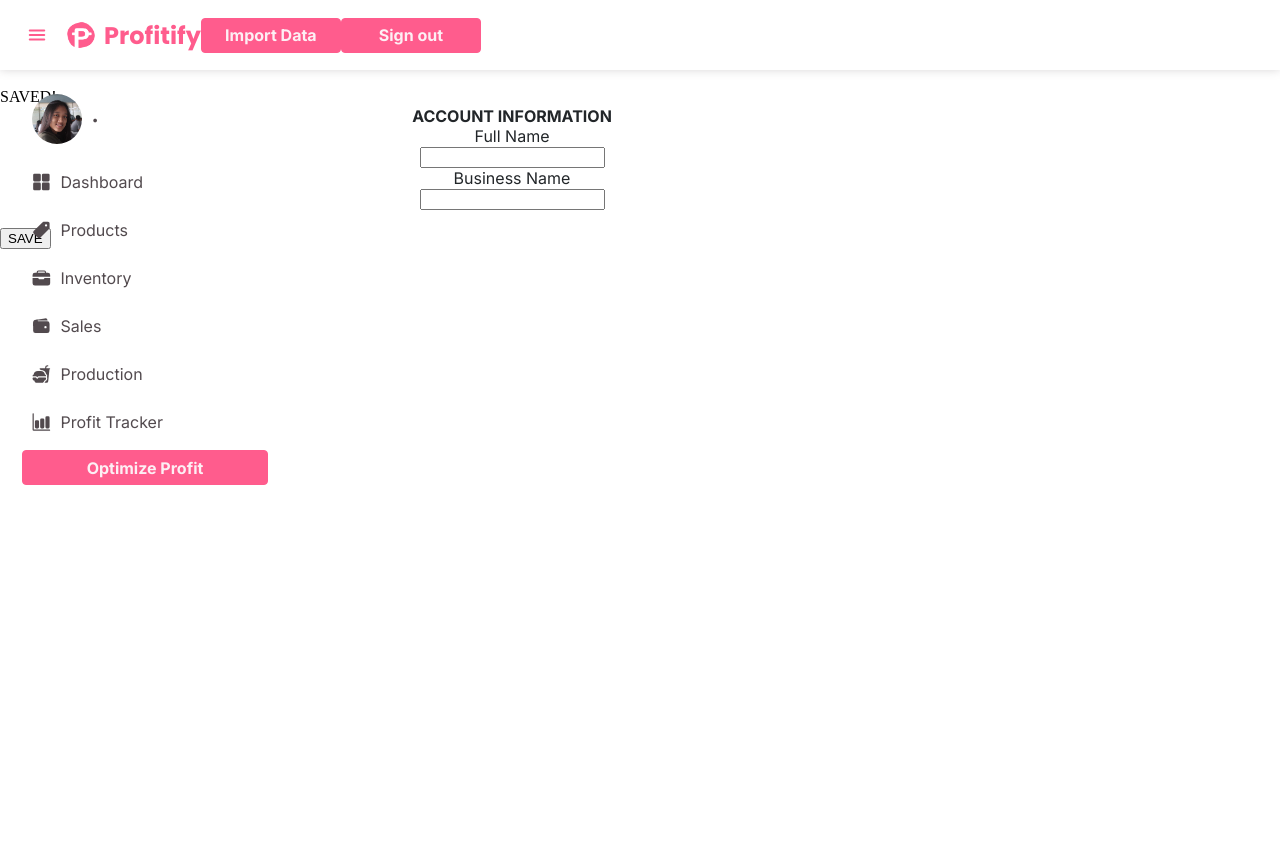
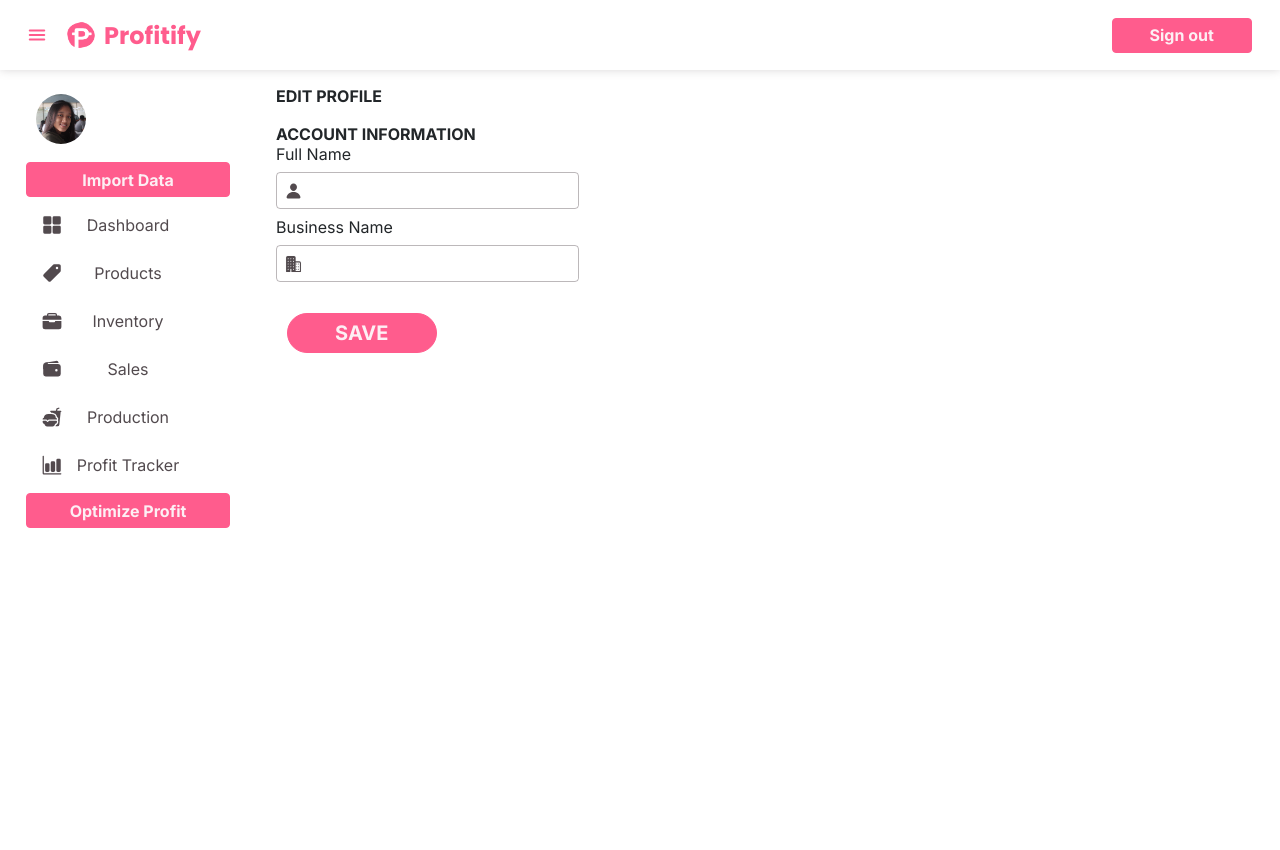
Before and after one commit to ProfitMaximizationTool/Profit-Maximization-Tool, a Django app: template ProfitMaximizationTool/profitmaximizer/templates/profile.html in a window 1280 px wide. Run offline with Django 4.2, Linux system fonts and the light colour scheme; the template is opened without the code that fills it, so the values that code supplies are empty; parts of the project's set-up code (start-up, migrations or seed data) failed here and were passed over.

Commit message:
Refined the UI, added UI for import data

```diff
--- a/ProfitMaximizationTool/profitmaximizer/static/css/main.css
+++ b/ProfitMaximizationTool/profitmaximizer/static/css/main.css
@@ -1,5 +1,4 @@
 /*Color Palette:
-#dff9fb
 #072227, #35858B, #4FBDBA, #DFF9FB, #FFFFFF
 */
 
@@ -194,7 +193,7 @@ body {
 
 
 .page-content {
-	position: relative;
+	/*position: relative;*/
 	float: right;
 	width: 80%;
 	height: 100%;
@@ -210,6 +209,7 @@ body {
 	position: relative;
 	padding-top: 20px;
 }
+
 
 .box-with-shadow {
 	display: inline-block;
--- a/ProfitMaximizationTool/profitmaximizer/static/css/style.css
+++ b/ProfitMaximizationTool/profitmaximizer/static/css/style.css
@@ -22,6 +24,13 @@
     display: flex;
     justify-content: center;
     align-items: center;
+}
+
+#base {
+    background-color: white;
+    width: 100%;
+    height: 100%;
+    overflow-x: hidden;
 }
 
 /* Main box that contains title, app description, etc. */
@@ -49,21 +60,64 @@
     font-weight: 700;
     text-align: center;
 }
-
+/* Profitify */
 .description {
     font-family: 'Inter', sans-serif;
     font-size: var(--small);
     text-align: center;
 }
 
+.default-font {
+    font-family: var(--default-font);
+}
+
+.xsmall-font {
+    font-size: var(--xsmall);
+}
+
+.small-font {
+    font-size: var(--small);
+}
+
+.medium-font {
+    font-size: var(--medium);
+}
+
+.large-font {
+    font-size: var(--large);
+}
+
+.xlarge-font {
+    font-size: var(--xlarge);
+}
+
+.light-font {
+    color: var(--light);
+}
+
+.dark-font {
+    color: var(--dark);
+}
+
 .white {
     color: white;
 }
+
+.bold {
+    font-weight: 700;
+}
+
+.regular {
+    font-weight: 400;
+}
+
 
 /* Sign up and sign in buttons grouped */
 #signin-signup {
     text-align: center;
 }
+
+/* Buttons */
 
 .medium-btn {
     margin-top: 5px;
@@ -175,6 +204,14 @@
     font-size: var(--xlarge);
     color: var(--primary);
     margin-top: 40px;
+}
+
+.form-icon {
+    color: var(--dark);
+    float: left;
+    font-size: 18px;
+    margin-right: 10px;
+    margin-left: 8px;
 }
 
 .input-box {
@@ -209,10 +246,62 @@
     transform: translate(-2px)
 }
 
-.submit:hover {
-    background-color: var(--primary);
-    color: white;
-    border-color: var(--primary);
+.import {
+/*    width: 350px;
+    height: 460px;*/
+    border-radius: 18px;
+    background-color: white;
+    padding: 40px;
+    z-index: 1;
+    box-shadow: 0px 0px 10px #6b6e70;
+}
+
+.overlay {
+    position: absolute;
+    display: none;
+    top: 50%;
+    left: 50%;
+    transform: translate(-50%, -50%);
+}
+
+.close {
+    color: var(--dark);
+    font-family: 'Poppins', sans-serif;
+    font-weight: 800;
+    font-size: var(--small);
+    border: none;
+    border-radius: 3px;
+    background-color: transparent;
+    float: right;
+}
+
+.close:hover {
+    background-color: var(--light);
+    cursor: pointer;
+}
+
+
+/* Texts */
+
+.text {
+    font-size: var(--small);
+    font-family: 'Inter', sans-serif;
+    color: #222629;
+    display: block;
+    position: relative;
+    margin-left: 20px;
+}
+
+.centered-text {
+    text-align: center;
+}
+
+.left-text {
+    text-align: left;
+}
+
+.right-text {
+    text-align: right;
 }
 
 .small-text {
@@ -222,17 +311,7 @@
     text-align: center;
 }
 
-.bottom {
-    bottom: 20px;
-}
-
-.form-icon {
-    color: var(--dark);
-    float: left;
-    font-size: 18px;
-    margin-right: 10px;
-    margin-left: 8px;
-}
+/* General links */
 
 a {
     text-align: center;
@@ -248,19 +327,7 @@ a:hover {
     color: #524A4E;
 }
 
-.error-container {
-    color: red;
-    padding-top: 2px;
-    padding-bottom: 2px;
-    text-align: center;
-    font-family: 'Inter', sans-serif;
-    font-size: var(--xsmall);
-    display:  none;
-}
-
-#base {
-    background-color: white;
-}
+/* Navigation Bar */
 
 .nav-bar {
     background-color: white;
@@ -311,22 +378,14 @@ a:hover {
     margin-right: 10px;
     margin-left: 8px;
     display: inline-block;
+    user-select: none;
 }
 
 .nav-icon:hover {
     background-color: var(--light);
 }
 
-.form-container {
-    width: 140px;
-}
-
-.text {
-    font-size: var(--small);
-    font-family: 'Inter', sans-serif;
-    color: #222629;
-    text-align: center;
-}
+/* Main container - contains sidebar and page-content*/
 
 .main-container {
 	left: 0px;
@@ -337,20 +396,46 @@ a:hover {
 	display: block;
 }
 
+/* Sidebar */
+
 .sidebar {
 	left: 0%;
 	position: fixed;
-	width: 290px;
+    width: 20%;
 	height: 100%;
-	transition: all .1s linear;
+	transition: all .2s linear;
 	overflow-y: auto;
     display: flex;
     justify-content: center;
 }
 
 .sidebar-inner {
+    position: relative;
     text-align: center;
-    width: 85%;
+    width: 80%;
+    margin: 0 auto;
+}
+
+.sidebar-tab {
+    width: 100%;
+    height: 40px;
+    border-radius: 4px;
+    display: flex;
+    align-items: center;
+    justify-content: center;
+    margin-top: 8px;
+    margin-bottom: 8px;
+}
+
+.sidebar-tab:hover {
+    background-color: var(--light);
+}
+
+.sidebar-icon {
+    color: var(--dark);
+    font-size: var(--medium);
+    margin-right: 10px;
+    margin-left: 10px;
 }
 
 .account-info {
@@ -372,35 +457,8 @@ a:hover {
     margin-bottom: 8px;
 }
 
-.sidebar-tab {
-    width: 100%;
-    height: 40px;
-    border-radius: 4px;
-    display: flex;
-    align-items: center;
-    justify-content: center;
-    margin-top: 8px;
-    margin-bottom: 8px;
-}
-
-.page-name {
-    color: var(--dark);
-    font-family: 'Inter', sans-serif;
-    display: inline;
-    width: 90%;
-    text-align: left;
-}
-
 .profile:hover {
     background-color: var(--light);
-}
-
-.sidebar-tab:hover {
-    background-color: var(--light);
-}
-
-.page-link:hover {
-    text-decoration: none;
 }
 
 .profile-photo {
@@ -410,29 +468,113 @@ a:hover {
     margin: 10px;
 }
 
-.sidebar-icon {
+.page-name {
     color: var(--dark);
-    font-size: var(--medium);
-    margin-right: 10px;
-    margin-left: 10px;
+    font-family: 'Inter', sans-serif;
+    display: inline;
+    width: 90%;
 }
 
-.outline {
-    display: hidden;
+.page-link:hover {
+    text-decoration: none;
 }
 
-.small-font {
-    font-size: var(--small);
+
+/* Page content */
+
+.page-content {
+    position: relative;
+    float: right;
+    width: 80%;
+    height: 100%;
+    transition: all .2s linear;
 }
 
-.xsmall-font {
-    font-size: var(--xsmall);
+
+/* Positions (note: parent container's position must be relative)*/
+.top {
+    position: absolute;
+    top: 3%;
 }
 
-.bold {
-    font-weight: 700;
+.bottom {
+    position: absolute;
+    bottom: 20px;
 }
 
-.regular {
-    font-weight: 400;
+.left {
+    position: absolute;
+    left: 3%;
 }
+
+.right {
+    position: absolute;
+    right: 3%;
+}
+
+/* Element sizes */
+.full-width {
+    width: 100%;
+}
+
+.wide-width {
+    width: 80%;
+}
+
+.half-width {
+    width: 50%;
+}
+
+.half-height {
+    height: 50%;
+}
+
+
+.input-width {
+    width: 30%;
+}
+
+.btn-width {
+    width: 140px;
+}
+
+/* prompts */
+.prompt {
+    display: none;
+    text-align: center;
+    border-radius: 5px;
+    color: var(--dark);
+    font-size: var(--xsmall);
+    font-family: var(--default-font);
+}
+
+.success {
+    background-color: #DFF9FB;
+}
+
+.error {
+    background-color: var(--light);
+}
+
+/* Improve these: */
+
+table {
+    border: 1px solid red;
+    width: 100%;
+    height: 80%;
+}
+
+.table-btn {
+    border: 1px solid red;
+    cursor: pointer;
+    text-align: center;
+}
+
+.table-btn:hover {
+    background-color: var(--light);
+}
+
+.file-upload {
+    display: none;
+    z-index: 100;
+}
--- a/ProfitMaximizationTool/profitmaximizer/static/js/dashboard.js
+++ b/ProfitMaximizationTool/profitmaximizer/static/js/dashboard.js
@@ -4,6 +4,13 @@ function openimportfile(){
 
 function closeimportfile(){
 	document.getElementById("import-overlay").style.display = "none";
+}
+
+function closeErrorContainers(){
+    var errorContainers = document.getElementsByClassName("error");
+    for (var i = 0; i < errorContainers.length; i++){
+        errorContainers[i].style.display = "none";
+    }
 }
 
 document.getElementById("sidebar-container").style.left = "0%";
@@ -39,3 +46,11 @@ document.getElementById("close-import").addEventListener("click", function(event
     closeimportfile();
     closeErrorContainers();
 });
+
+
+Array.prototype.slice.call(document.getElementsByClassName("table-btn")).forEach(function(element){
+	element.addEventListener("click", function(event){
+		event.preventDefault();
+		document.getElementById(element.id + "-container").click();
+	});
+});
--- a/ProfitMaximizationTool/profitmaximizer/static/js/index.js
+++ b/ProfitMaximizationTool/profitmaximizer/static/js/index.js
@@ -15,7 +15,7 @@ function closesignin(){
 }
 
 function closeErrorContainers(){
-    var errorContainers = document.getElementsByClassName("error-container");
+    var errorContainers = document.getElementsByClassName("error");
     for (var i = 0; i < errorContainers.length; i++){
         errorContainers[i].style.display = "none";
     }
--- a/ProfitMaximizationTool/profitmaximizer/templates/base.html
+++ b/ProfitMaximizationTool/profitmaximizer/templates/base.html
@@ -16,10 +16,10 @@
 
 <body id="base">
 
-    <div class="import overlay" id="import-overlay">
+<!--     <div class="import overlay half-width half-height" id="import-overlay">
         {% block import %}
         <button class="close" id="close-import"><b>&#10005</b></button>
-        <div class="error-container" id="file-extension-error">Inventory database in csv file format</div>
+        <div class="error prompt" id="file-extension-error">Inventory database in csv file format</div>
         <form action=/dashboard/ method="POST" enctype="multipart/form-data" class="form-horizontal">
             {% csrf_token %}
             <div class="form-group">
@@ -30,10 +30,11 @@
             </div>
             <div class="form-group">
                 <div>
-            <input type="submit" class="dark-btn btn-font btn left" value="Upload" name="import-inv-btn" ></div>
+                    <input type="submit" class="dark-btn btn-font btn left" value="Upload" name="import-inv-btn" >
+                </div>
             </div>
         </form>
-        <div class="error-container" id="file-extension-error1">Products database must be in csv format</div>
+        <div class="error prompt" id="file-extension-error1">Products database must be in csv format</div>
         <form action=/dashboard/ method="POST" enctype="multipart/form-data" class="form-horizontal">
             {% csrf_token %}
             <div class="form-group">
@@ -49,22 +50,55 @@
             </div>
             </form>
         {% endblock %}
+    </div> -->
+
+    <div class="import overlay half-width half-height" id="import-overlay">
+        <div class="centered-text dark-font xlarge-font bold text">
+            IMPORT DATA
+        </div>
+        <button class="close" id="close-import"><b>&#10005</b></button>
+
+        <table>
+            <form action=/dashboard/ method="POST" enctype="multipart/form-data">
+            {% csrf_token %}
+                <input type="file" name="products-table" class="file-upload" id="products-file-container">
+                <input type="file" name="inventory-table" class="file-upload" id="inventory-file-container">
+                <input type="file" name="sales-table" class="file-upload" id="sales-file-container">
+                <input type="file" name="production-data" class="file-upload" id="production-file-container">
+                <tr>
+                    <td class="table-btn" id="products-file">
+                        IMPORT PRODUCTS TABLE
+                    </td>
+                    <td class="table-btn" id="inventory-file">
+                        IMPORT INVENTORY TABLE
+                    </td>
+                </tr>
+                <tr>
+                    <td class="table-btn" id="sales-file">
+                        IMPORT SALES TABLE
+                    </td>
+                    <td class="table-btn" id="production-file">
+
+                        IMPORT PRODUCTION TABLE
+                    </td>
+                </tr>
+                <input type="submit" class="fill dynamic-btn btn bottom btn-size" value="UPLOAD" name="import-data" >
+            </form>
+        </table>
+
     </div>
 
     <div class="nav-bar">
         <div class="nav-bar-inner">
             {% block nav-bar %}
                 <ion-icon class="nav-icon btn" id="toggle-sidebar-btn" name="menu"></ion-icon>
+
                 <img class="logo" src="{% static 'img/logo-01.png' %}">
                 <div class="nav-app-name">
                     Profitify
                 </div>
-                <div class="form-container">
-                <button class="fill dynamic-btn btn" id="open-import">
-                    Import Data
-                </button>
-                </div>
-                <div class="form-container">
+
+                <div class="btn-width right">
                     <form method="POST" action="/signout/">
                         {% csrf_token %}
                         <input type="submit" class="fill dynamic-btn btn" value="Sign out" name="signout-btn" >
@@ -72,6 +106,7 @@
                 </div>
             {% endblock %}
         </div>
+        <div></div>
     </div>
 
     <div class="main-container">
@@ -83,43 +118,48 @@
                         <div class="profile" id="go-to-profile-btn">
                             <img class="profile-photo" src="{% static 'img/pic.jpg' %}">
                             <div class="account-info">
-                                    <div class="small-font bold">{{ full_name|safe }}</div>
-                                    <div class="xsmall-font regular">{{ username|safe }} &#8226 {{ business_name|safe }}</div>                                </div>
+                                <div class="small-font bold">{{ full_name|safe }}</div>    <!-- &#8226 -->
+                                <div class="xsmall-font regular">{{ username|safe }}</div>
+                                <div class="xsmall-font regular">{{ business_name|safe }}</div>
+                            </div>
                         </div>
                     </a>
+                    <button class="fill dynamic-btn btn" id="open-import">
+                        Import Data
+                    </button>
                     <a class="page-link btn" href="/dashboard/">
                         <div class="sidebar-tab" id="go-to-dashboard-btn">
-                                <ion-icon class="sidebar-icon" name="grid"></ion-icon>
+                            <ion-icon class="left sidebar-icon" name="grid"></ion-icon>
                             <div class="page-name small-font">Dashboard</div>
                         </div>
                     </a>
                     <a class="page-link btn" href="/dashboard/products/">
                         <div class="sidebar-tab" id="go-to-products-btn">
-                                <ion-icon class="sidebar-icon" name="pricetag"></ion-icon>
+                            <ion-icon class="left sidebar-icon" name="pricetag"></ion-icon>
                             <div class="page-name small-font">Products</div>
                         </div>
                     </a>
                     <a class="page-link btn" href="/dashboard/inventory/">
                         <div class="sidebar-tab" id="go-to-inventory-btn">
-                                <ion-icon class="sidebar-icon" name="briefcase"></ion-icon>
+                            <ion-icon class="left sidebar-icon" name="briefcase"></ion-icon>
                             <div class="page-name small-font">Inventory</div>
                         </div>
                     </a>
                     <a class="page-link btn" href="/dashboard/sales/">
                         <div class="sidebar-tab" id="go-to-sales-btn">
-                                <ion-icon class="sidebar-icon" name="wallet"></ion-icon>
+                            <ion-icon class="left sidebar-icon" name="wallet"></ion-icon>
                             <div class="page-name small-font">Sales</div>
                         </div>
                     </a>
                     <a class="page-link btn" href="/dashboard/production/">
                         <div class="sidebar-tab" id="go-to-production-btn">
-                                <ion-icon class="sidebar-icon" name="fast-food"></ion-icon>
+                            <ion-icon class="left sidebar-icon" name="fast-food"></ion-icon>
                             <div class="page-name small-font">Production</div>
                         </div>
                     </a>
                     <a class="page-link btn" href="/dashboard/profit-tracker/">
                         <div class="sidebar-tab" id="go-to-profit-tracker-btn">
-                                <ion-icon class="sidebar-icon" name="bar-chart"></ion-icon>
+                            <ion-icon class="left sidebar-icon" name="bar-chart"></ion-icon>
                             <div class="page-name small-font">Profit Tracker</div>
                         </div>
                     </a>
@@ -128,6 +168,8 @@
             </div>
         </div>
          <div class="page-content" id="page-content-container">
+            <br>
+            <br>
             {% block page-content %}{% endblock %}
         </div>
     </div>
--- a/ProfitMaximizationTool/profitmaximizer/templates/dashboard.html
+++ b/ProfitMaximizationTool/profitmaximizer/templates/dashboard.html
@@ -3,10 +3,10 @@
 {% block title %}<title>Dashboard</title>{% endblock %}
 
 {% block page-content %}
-    <div class="left dark-font bold default-font big-font text">
+    <div class="left-text dark-font xlarge-font bold text">
         DASHBOARD
     </div>
-    <div class="left dark-font bold default-font medium-font text">
+    <div class="left-text dark-font xlarge-font text">
         Hi, {{ full_name|safe }}.
     </div>
 {% endblock %}
--- a/ProfitMaximizationTool/profitmaximizer/templates/index.html
+++ b/ProfitMaximizationTool/profitmaximizer/templates/index.html
@@ -44,8 +44,8 @@
                 <ion-icon class="form-icon" name="lock-closed"></ion-icon>
                 <input class="user-info" type="password" placeholder="Confirm Password" name="confirmpsw" required>
             </div>
-            <div class="error-container" id="username-taken-container">Username already taken.</div>
-            <div class="error-container" id="passwords-mismatch-container">Passwords don't match.</div>
+            <div class="error prompt full-width" id="username-taken-container">Username already taken.</div>
+            <div class="error prompt full-width" id="passwords-mismatch-container">Passwords don't match.</div>
             <input class="submit dynamic-btn btn" type="submit" name="signup-btn" value="Sign Up">
         </form>
 
@@ -68,7 +68,7 @@
                 <ion-icon class="form-icon" name="lock-closed"></ion-icon>
                 <input class="user-info" type="password" placeholder="Password" name="psw" required>
             </div>
-            <div class="error-container" id="login-fail-container">Invalid username or password.</div>
+            <div class="error prompt full-width" id="login-fail-container">Invalid username or password.</div>
             <input class="submit dynamic-btn btn" type="submit" name="signin-btn" value="Sign In">
         </form>
 
--- a/ProfitMaximizationTool/profitmaximizer/templates/inventory.html
+++ b/ProfitMaximizationTool/profitmaximizer/templates/inventory.html
@@ -3,7 +3,7 @@
 {% block title %}<title>Profitify: Inventory</title>{% endblock %}
 
 {% block page-content %}
-    <div class="left dark-font bold default-font big-font text">
+    <div class="left-text dark-font xlarge-font bold text">
         INVENTORY
     </div>
     {% for stuff in inventory_data %}
--- a/ProfitMaximizationTool/profitmaximizer/templates/production.html
+++ b/ProfitMaximizationTool/profitmaximizer/templates/production.html
@@ -3,7 +3,7 @@
 {% block title %}<title>Profitify: Production</title>{% endblock %}
 
 {% block page-content %}
-    <div class="left dark-font bold default-font big-font text">
+    <div class="left-text dark-font xlarge-font bold text">
         PRODUCTION
     </div>
 {% endblock %}
--- a/ProfitMaximizationTool/profitmaximizer/templates/products.html
+++ b/ProfitMaximizationTool/profitmaximizer/templates/products.html
@@ -3,7 +3,7 @@
 {% block title %}<title>Profitify: Products</title>{% endblock %}
 
 {% block page-content %}
-    <div class="left dark-font bold default-font big-font text">
+    <div class="left-text dark-font xlarge-font bold text">
         PRODUCTS
     </div>
     {% for stuff in products_data %}
--- a/ProfitMaximizationTool/profitmaximizer/templates/profile.html
+++ b/ProfitMaximizationTool/profitmaximizer/templates/profile.html
@@ -3,34 +3,37 @@
 {% block title %}<title>Profitify: Profile</title>{% endblock %}
 
 {% block page-content %}
-    <div class="left dark-font bold default-font big-font text">
+    <div class="left-text dark-font xlarge-font bold text">
         EDIT PROFILE
     </div>
     <br>
-    <div class="success prompt small-font dark-font default-font" id="saved-profile-prompt">
-        SAVED!
-    </div>
+
     <div>
         <div>
+            <div class="success prompt input-width text" id="saved-profile-prompt">
+                Saved!
+            </div>
             <form autocomplete="off" method="POST">
                 {% csrf_token %}
-                <div class="left dark-font bold default-font medium-font text">
+                <div class="left-text dark-font large-font bold text">
                     ACCOUNT INFORMATION
                 </div>
-                <div class="left dark-font default-font medium-font text">
+                <div class="left-text dark-font large-font text">
                     Full Name
-                    <div>
-                        <input class="input-text dark-font medium-font default-font" type="text" value="{{ full_name|safe}}" name="new-full-name">
+                    <div class="input-box input-width">
+                        <ion-icon class="form-icon" name="person"></ion-icon>
+                        <input class="user-info" type="text" value="{{ full_name|safe}}" name="new-full-name">
                     </div>
                 </div>
-                <div class="left dark-font default-font medium-font text">
+                <div class="left-text dark-font large-font text">
                     Business Name
-                    <div>
-                        <input class="input-text dark-font medium-font default-font" type="text" value="{{ business_name|safe}}" name="new-business-name">
+                    <div class="input-box input-width">
+                        <ion-icon class="form-icon" name="business"></ion-icon>
+                        <input class="user-info" type="text" value="{{ business_name|safe}}" name="new-business-name">
                     </div>
                 </div>
                 <br>
-                <input type="submit" class="dark-btn btn-font btn left" value="SAVE" name="save-btn" >
+                <input type="submit" class="left fill medium-btn btn" value="SAVE" name="save-btn" >
             </form>
 
 
--- a/ProfitMaximizationTool/profitmaximizer/templates/profit_tracker.html
+++ b/ProfitMaximizationTool/profitmaximizer/templates/profit_tracker.html
@@ -3,7 +3,7 @@
 {% block title %}<title>Profitify: Profit Tracker</title>{% endblock %}
 
 {% block page-content %}
-    <div class="left dark-font bold default-font big-font text">
+    <div class="left-text dark-font xlarge-font bold text">
         PROFIT TRACKER
     </div>
 {% endblock %}
--- a/ProfitMaximizationTool/profitmaximizer/templates/sales.html
+++ b/ProfitMaximizationTool/profitmaximizer/templates/sales.html
@@ -3,7 +3,7 @@
 {% block title %}<title>Profitify: Sales</title>{% endblock %}
 
 {% block page-content %}
-    <div class="left dark-font bold default-font big-font text">
+    <div class="left-text dark-font xlarge-font bold text">
         SALES
     </div>
 {% endblock %}
```
Also changed, not shown: other parts of ProfitMaximizationTool/profitmaximizer/static/css/style.css (+29 -50 lines). Lines whose indentation alone changed are shown as unchanged.
